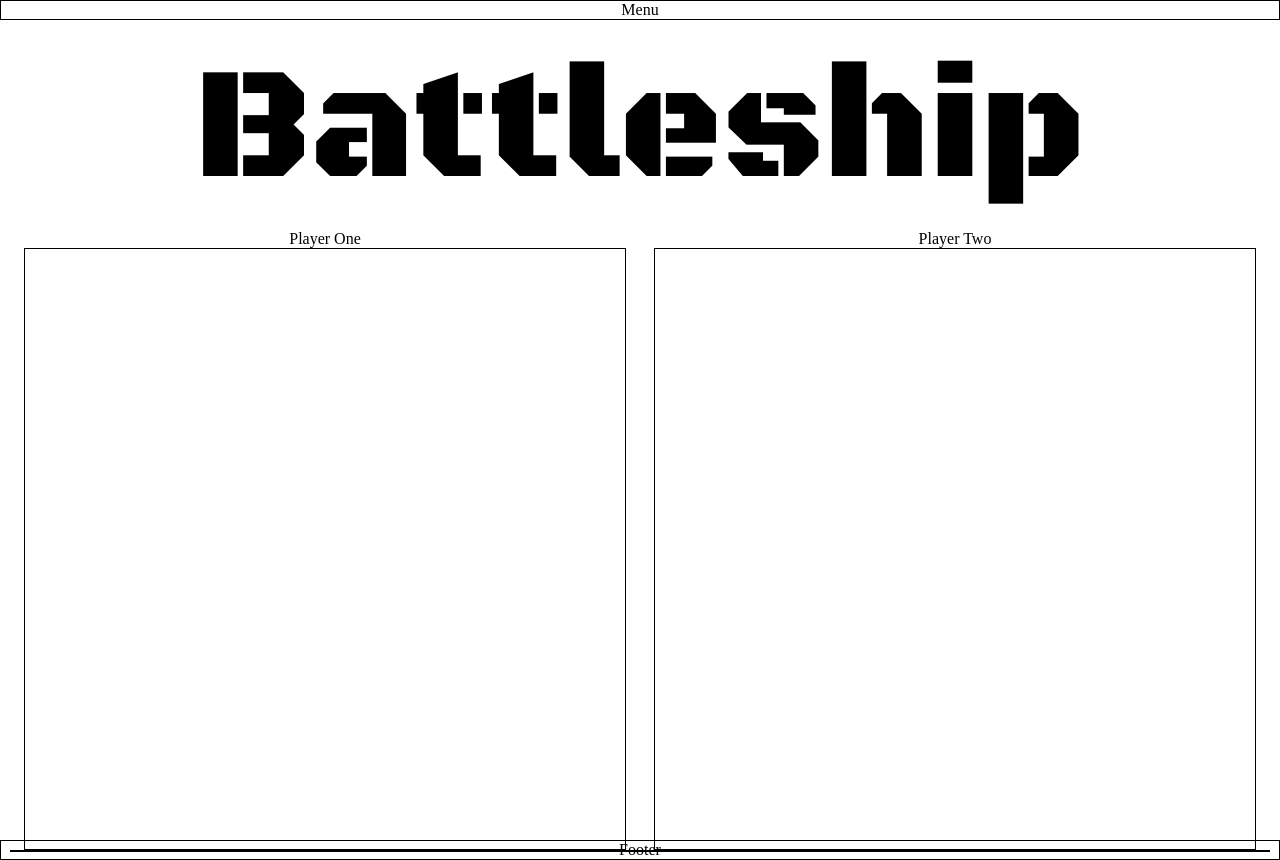
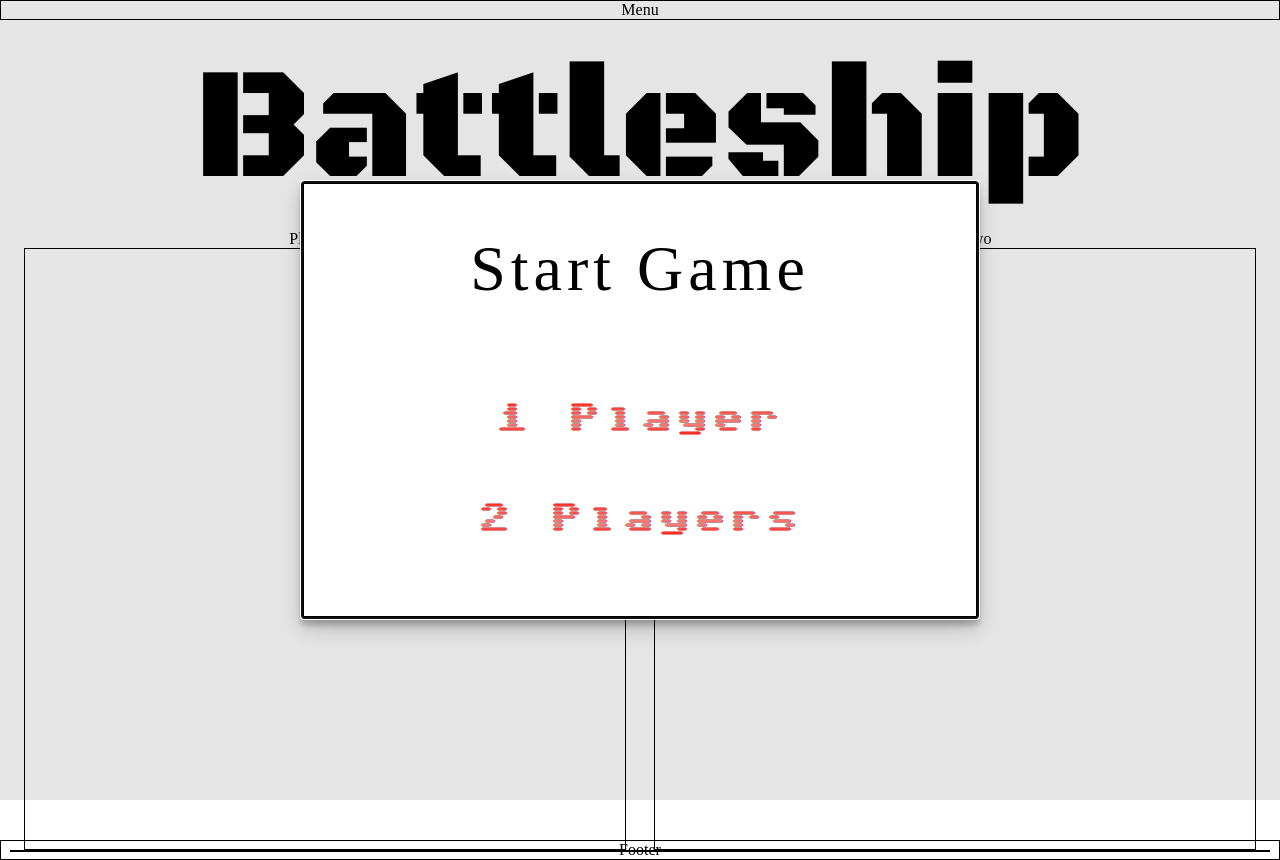
Before and after one commit to FateSaid/battlefield, a website with bundled scripts: page src/index.html in a window 1280 px wide. Built offline with nearby package versions, Linux system fonts and the light colour scheme.

Commit message:
add dialog modal

```diff
--- a/src/04-gameplay/dom.js
+++ b/src/04-gameplay/dom.js
@@ -0,0 +1,6 @@
+function dialogBox() {
+  const dialog = document.querySelector("dialog");
+  dialog.showModal();
+}
+
+export { dialogBox };
--- a/src/index.html
+++ b/src/index.html
@@ -30,5 +30,15 @@
       </div>
       <footer>Footer</footer>
     </div>
+    <form>
+      <dialog>
+        <div class="dialog-title">Start Game</div>
+
+        <div class="mode">
+          <div class="v1">1 Player</div>
+          <div class="v2">2 Players</div>
+        </div>
+      </dialog>
+    </form>
   </body>
 </html>
--- a/src/index.js
+++ b/src/index.js
@@ -1,2 +1,5 @@
 import "./style.css";
 import { GameController } from "./04-gameplay/logic.js";
+import { dialogBox } from "./04-gameplay/dom.js";
+
+dialogBox();
--- a/src/style.css
+++ b/src/style.css
@@ -1,6 +1,11 @@
 @font-face {
   font-family: "stancil";
   src: url("./BlackOpsOne-Regular.ttf");
+}
+
+@font-face {
+  font-family: "start";
+  src: url("./start-font.ttf");
 }
 
 html,
@@ -79,3 +84,35 @@ footer {
   border: 1px solid #000;
   justify-content: center;
 }
+
+/* Dialog */
+
+dialog {
+  height: 50%;
+  width: 50%;
+  text-align: center;
+  display: flex;
+  flex-direction: column;
+  justify-content: space-around;
+  align-items: center;
+  box-shadow:
+    rgba(0, 0, 0, 0.19) 0px 10px 20px,
+    rgba(0, 0, 0, 0.23) 0px 6px 6px;
+}
+
+.dialog-title {
+  font-size: 4rem;
+  letter-spacing: 5px;
+}
+
+.mode {
+  height: 200px;
+  width: 400px;
+  font-size: 2rem;
+  display: flex;
+  flex-direction: column;
+  justify-content: space-around;
+  letter-spacing: 4px;
+  font-family: "start", system-ui, "Segoe UI", Roboto, Helvetica, Arial,
+    sans-serif, "Apple Color Emoji", "Segoe UI Emoji", "Segoe UI Symbol";
+}
```
Also changed, not shown: src/start-font.ttf (added).
